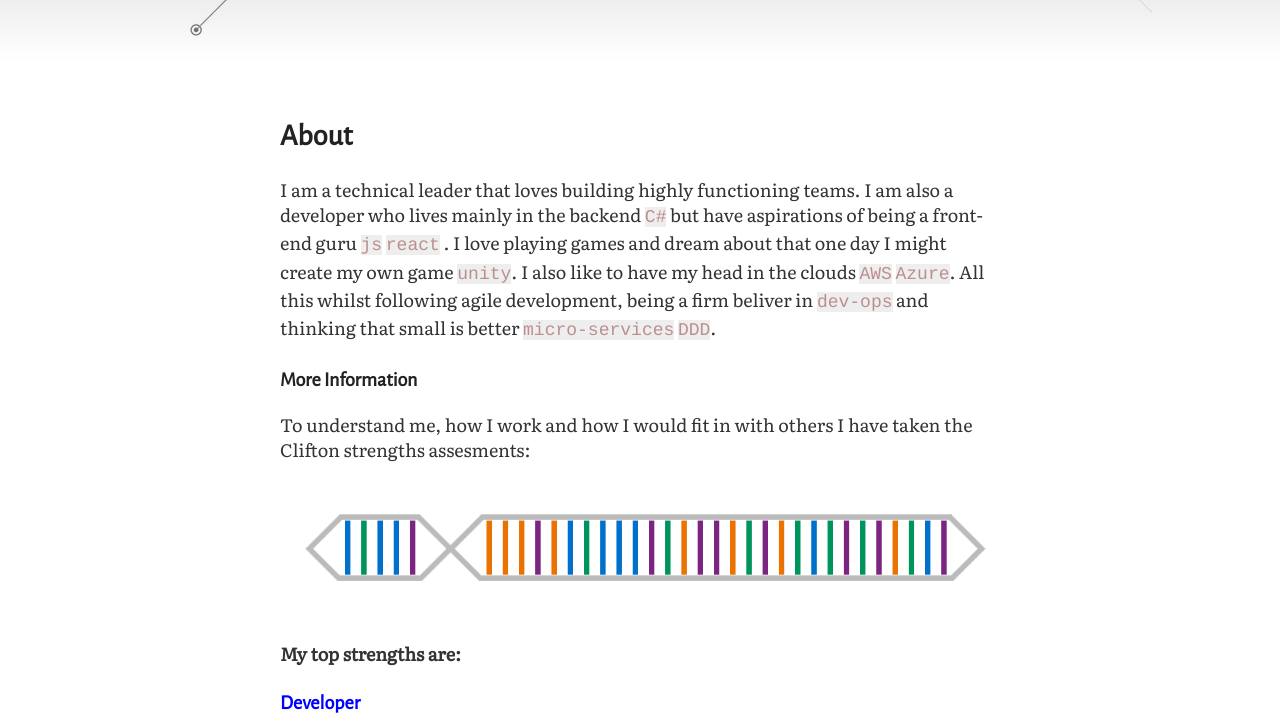
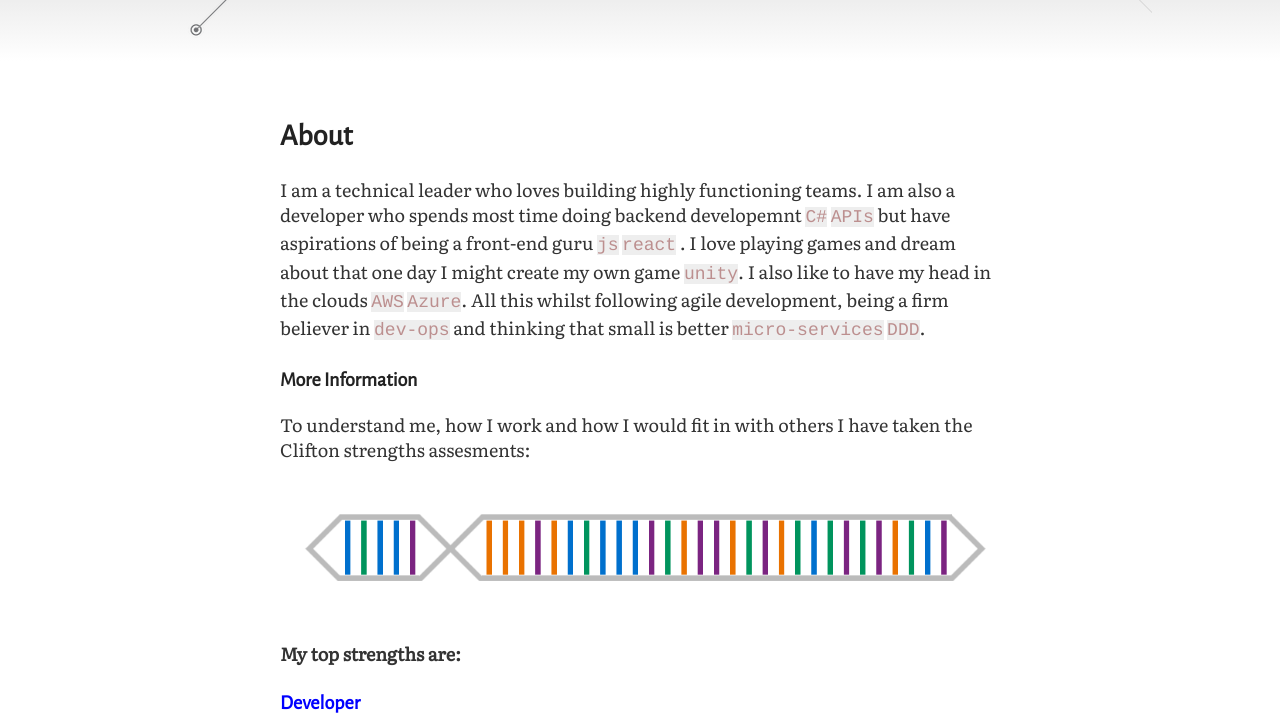
Before and after one commit to ftnilsson/ftnilsson.github.io, a Jekyll site: the page built from about.md, in a window 1280 px wide and 900 px high, cut to the strip 180-900 px from the top of the window. Built offline with Jekyll 4.4.1, drawn with Linux system fonts in a browser that asks for light colours.

Commit message:
Update about.md

```diff
--- a/about.md
+++ b/about.md
@@ -4,7 +4,7 @@ title: About
 permalink: /about/
 ---
 
-I am a technical leader that loves building highly functioning teams. I am also a developer who lives mainly in the backend `C#` but have aspirations of being a front-end guru `js` `react` . I love playing games and dream about that one day I might create my own game `unity`.  I also like to have my head in the clouds `AWS` `Azure`. All this whilst following agile development, being a firm beliver in `dev-ops` and thinking that small is better `micro-services` `DDD`.
+I am a technical leader who loves building highly functioning teams. I am also a developer who spends most time doing backend developemnt `C#` `APIs` but have aspirations of being a front-end guru `js` `react` . I love playing games and dream about that one day I might create my own game `unity`.  I also like to have my head in the clouds `AWS` `Azure`. All this whilst following agile development, being a firm believer in `dev-ops` and thinking that small is better `micro-services` `DDD`.
 
 ### More Information
 
```
